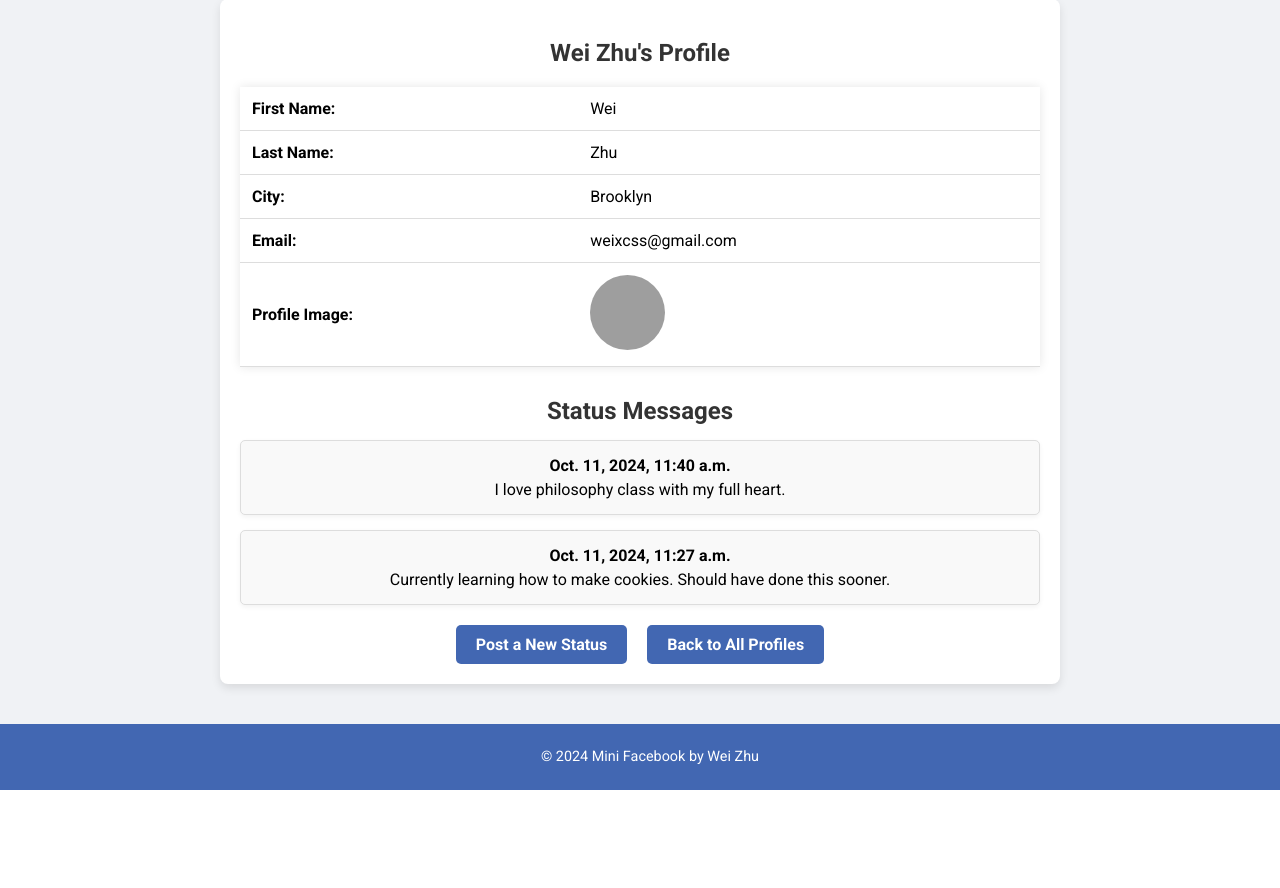
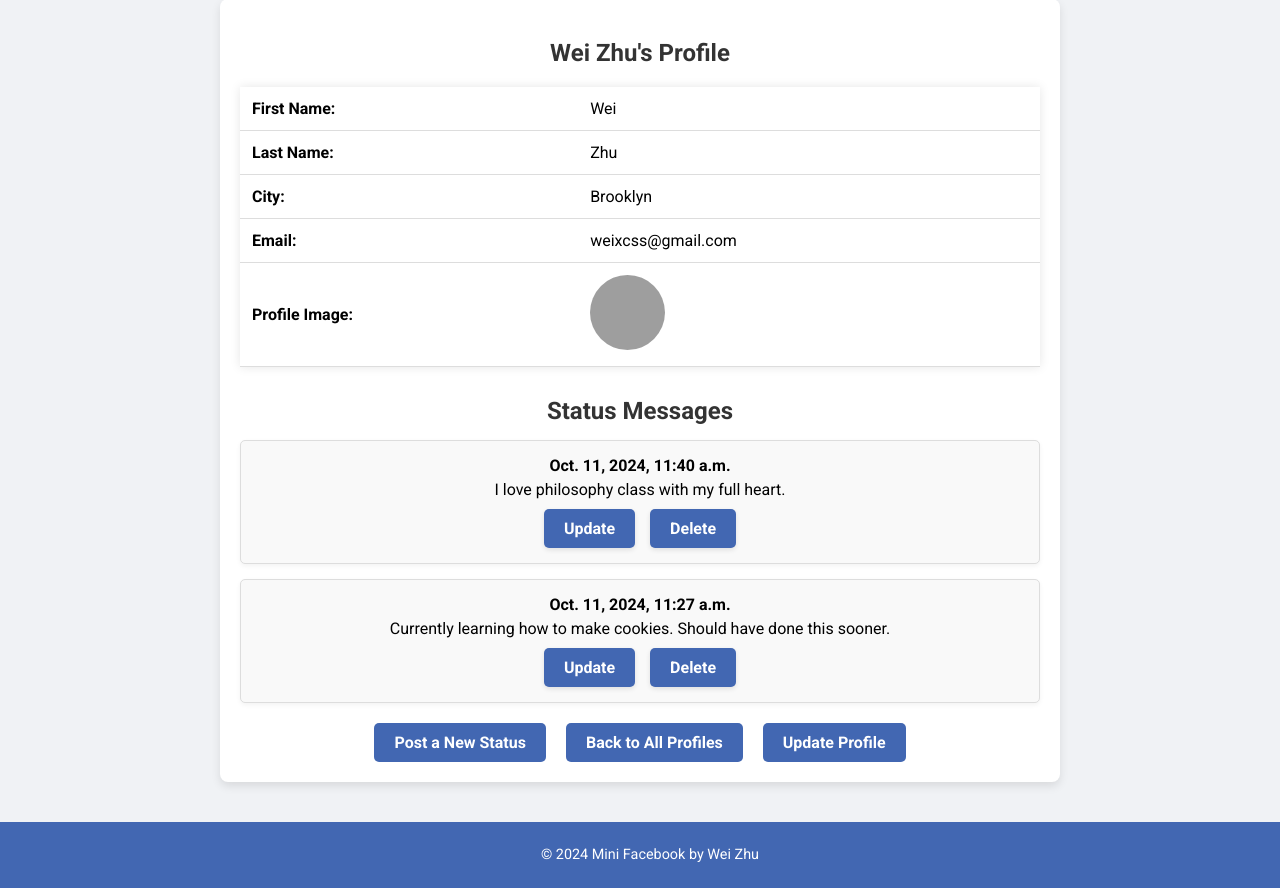
Before and after one commit to weixcss/Django, a Django app: page /mini_fb/profile/1 in a window 1280 px wide. Shown: the part 158-1046 px from the top of the page. Before the commit the page ends 948 px from the top, so only its background shows below. Run offline with Django 5.2, Linux system fonts and the light colour scheme; data comes from the database, SQL or seed files in the repository; both versions use the stored data as it was after the commit; grey boxes are pictures that could not be loaded.

Commit message:
minifb assignment 7

```diff
--- a/cs412/settings.py
+++ b/cs412/settings.py
@@ -133,3 +133,6 @@ STATICFILES_DIRS = [os.path.join(BASE_DIR, 'static')]
 # https://docs.djangoproject.com/en/5.1/ref/settings/#default-auto-field
 
 DEFAULT_AUTO_FIELD = 'django.db.models.BigAutoField'
+
+MEDIA_URL = '/media/'
+MEDIA_ROOT = os.path.join(BASE_DIR, 'media')
--- a/cs412/urls.py
+++ b/cs412/urls.py
@@ -16,6 +16,8 @@ Including another URLconf
 """
 from django.contrib import admin
 from django.urls import include, path
+from django.conf import settings
+from django.conf.urls.static import static
 
 urlpatterns = [
     path('admin/', admin.site.urls),
@@ -24,3 +26,7 @@ urlpatterns = [
     path("restaurant/", include("restaurant.urls")),
     path("mini_fb/", include("mini_fb.urls")),
 ]
+
+# Serve media files in development mode
+if settings.DEBUG:
+    urlpatterns += static(settings.MEDIA_URL, document_root=settings.MEDIA_ROOT)
--- a/mini_fb/admin.py
+++ b/mini_fb/admin.py
@@ -1,6 +1,7 @@
 from django.contrib import admin
-from .models import Profile, StatusMessage
+from .models import Profile, StatusMessage, Image
 # Register your models here.
 
 admin.site.register(Profile)
 admin.site.register(StatusMessage)
+admin.site.register(Image)
--- a/mini_fb/models.py
+++ b/mini_fb/models.py
@@ -3,7 +3,6 @@ from django.utils import timezone
 from django.urls import reverse
 
 # Create your models here.
-
 class Profile(models.Model):
     """
     A model representing a user's profile with personal details.
@@ -57,3 +56,28 @@ class StatusMessage(models.Model):
         Returns a string of the timestamp and message.
         """
         return f"Message at {self.timestamp}: {self.message}"
+
+    def get_images(self):
+        """
+        Returns all images associated with this status message.
+        """
+        return self.images.all()  # 'images' comes from related_name in Image model
+
+class Image(models.Model):
+    """
+    Model representing an image uploaded for a status message.
+
+    Attributes:
+    - image_file: the image file stored in the media directory.
+    - status_message: a foreign key linking the image to a specific status message.
+    - timestamp: the time the image was uploaded.
+    """
+    image_file = models.ImageField(upload_to='status_images/')
+    status_message = models.ForeignKey('StatusMessage', on_delete=models.CASCADE, related_name='images')
+    timestamp = models.DateTimeField(default=timezone.now)
+
+    def __str__(self):
+        """
+        Returns the string representation of the image with the timestamp.
+        """
+        return f"Image uploaded at {self.timestamp}"
--- a/mini_fb/static/css/minifb-style.css
+++ b/mini_fb/static/css/minifb-style.css
@@ -149,10 +149,42 @@ button:hover {
   margin: 5px 0 0;
 }
 
+/* Styling for status images */
+.status-image {
+  max-width: 100%;
+  height: auto;
+  margin-top: 10px;
+  border-radius: 5px;
+  box-shadow: 0 4px 10px rgba(0, 0, 0, 0.1);
+}
+
+.status-message-buttons {
+  display: flex;
+  justify-content: center; /* Center the buttons */
+  gap: 15px; /* Space between the Update and Delete buttons */
+  margin-top: 10px; /* Space between the image and buttons */
+}
+
 /* Remove bullet points */
 ul {
   list-style: none;
   padding-left: 0;
+}
+
+.action-link {
+  padding: 10px 20px;
+  background-color: #4267B2;
+  color: white;
+  text-decoration: none;
+  border-radius: 5px;
+  font-weight: bold;
+  transition: background-color 0.3s ease;
+  box-shadow: 0 2px 5px rgba(0, 0, 0, 0.1); /* Button shadow effect */
+}
+
+.action-link:hover {
+  background-color: #365899; /* Darker background on hover */
+  box-shadow: 0 4px 8px rgba(0, 0, 0, 0.15); /* Stronger shadow on hover */
 }
 
 /* Action Button Styling */
--- a/mini_fb/templates/mini_fb/show_profile.html
+++ b/mini_fb/templates/mini_fb/show_profile.html
@@ -36,6 +36,17 @@
       <div class="status-message">
         <strong>{{ status.timestamp }}</strong><br>
         <p>{{ status.message }}</p>
+
+        <!-- Display images if they exist -->
+        {% for img in status.get_images %}
+        <img src="{{ img.image_file.url }}" alt="Image for status" class="status-image">
+        {% endfor %}
+
+        <!-- Links for updating and deleting the status message -->
+        <div class="status-message-buttons">
+          <a href="{% url 'update_status' status.pk %}" class="action-link">Update</a>
+          <a href="{% url 'delete_status' status.pk %}" class="action-link">Delete</a>
+        </div>
       </div>
       {% empty %}
       <p>No status messages available.</p>
@@ -46,6 +57,7 @@
   <div class="action-links">
     <a href="{% url 'create_status' profile.pk %}" class="action-button">Post a New Status</a>
     <a href="{% url 'show_all_profiles' %}" class="action-button">Back to All Profiles</a>
+    <a href="{% url 'update_profile' profile.pk %}" class="action-button">Update Profile</a>
   </div>
 </div>
 {% endblock %}
--- a/mini_fb/urls.py
+++ b/mini_fb/urls.py
@@ -1,6 +1,6 @@
 from django.urls import path
 from . import views
-from .views import ShowAllProfilesView, ShowProfilePageView, CreateProfileView, CreateStatusMessageView
+from .views import ShowAllProfilesView, ShowProfilePageView, CreateProfileView, CreateStatusMessageView, UpdateProfileView, DeleteStatusMessageView, UpdateStatusMessageView
 
 
 urlpatterns = [
@@ -8,6 +8,9 @@ urlpatterns = [
     path('profile/<int:pk>', ShowProfilePageView.as_view(), name='show_profile'), # http://
     path('create_profile', CreateProfileView.as_view(), name='create_profile'), # http://
     path('profile/<int:pk>/create_status', CreateStatusMessageView.as_view(), name='create_status'),
+    path('profile/<int:pk>/update', UpdateProfileView.as_view(), name='update_profile'),
+    path('status/<int:pk>/delete', DeleteStatusMessageView.as_view(), name='delete_status'),
+    path('status/<int:pk>/update', UpdateStatusMessageView.as_view(), name='update_status'),
     #path('', views.main, name='mini_fb'),  # http://127.0.0.1:8000/restaurant/
     #path('main/', views.main, name='main'), # http://127.0.0.1:8000/restaurant/main
     #path('order/', views.order, name='order'), # http://127.0.0.1:8000/restaurant/order
--- a/mini_fb/views.py
+++ b/mini_fb/views.py
@@ -1,9 +1,9 @@
 from django.shortcuts import render
 
 # Create your views here.
-from django.views.generic import ListView, DetailView, CreateView
-from .models import Profile, StatusMessage
-from .forms import CreateProfileForm, CreateStatusMessageForm
+from django.views.generic import ListView, DetailView, CreateView, UpdateView, DeleteView
+from .models import Profile, StatusMessage, Image
+from .forms import CreateProfileForm, CreateStatusMessageForm, UpdateProfileForm
 from django.urls import reverse
 
 class ShowAllProfilesView(ListView):
@@ -50,10 +50,21 @@ class CreateProfileView(CreateView):
         """
         return reverse('show_profile', kwargs={'pk': self.object.pk})
 
+class UpdateProfileView(UpdateView):
+    """
+    Class-based view to update an existing profile.
+    """
+    model = Profile
+    form_class = UpdateProfileForm
+    template_name = 'mini_fb/update_profile_form.html'
+
+    def get_success_url(self):
+        """
+        After the profile is updated, redirect to the profile page.
+        """
+        return reverse('show_profile', kwargs={'pk': self.object.pk})
+
 class CreateStatusMessageView(CreateView):
-    """
-    Class-based view to handle creating a status message for a profile.
-    """
     form_class = CreateStatusMessageForm
     template_name = 'mini_fb/create_status_form.html'
 
@@ -68,10 +79,20 @@ class CreateStatusMessageView(CreateView):
 
     def form_valid(self, form):
         """
-        Attach the status message to the correct profile before saving.
+        Handles the form submission and create status message with images.
         """
         profile = Profile.objects.get(pk=self.kwargs['pk'])
-        form.instance.profile = profile
+        form.instance.profile = profile  # Attach the profile to the status message
+
+        sm = form.save() # Save status message to the database
+
+        # Handles file uploads
+        files = self.request.FILES.getlist('files')
+        for file in files:
+            # Create a new Image object for each uploaded file
+            image = Image(status_message=sm, image_file=file)
+            image.save()
+
         return super().form_valid(form)
 
     def get_success_url(self):
@@ -79,3 +100,34 @@ class CreateStatusMessageView(CreateView):
         Redirect to the profile page after the status message is created.
         """
         return reverse('show_profile', kwargs={'pk': self.kwargs['pk']})
+
+class DeleteStatusMessageView(DeleteView):
+    """
+    View to delete a status message.
+    """
+    model = StatusMessage
+    template_name = 'mini_fb/delete_status_form.html'
+    context_object_name = 'status_message'
+
+    def get_success_url(self):
+        """
+        After deleting the status message, redirect to the associated profile's page.
+        """
+        profile_pk = self.object.profile.pk  # Gets associated profile's primary key
+        return reverse('show_profile', kwargs={'pk': profile_pk})
+
+class UpdateStatusMessageView(UpdateView):
+    """
+    View to update a status message.
+    """
+    model = StatusMessage
+    fields = ['message']  # Only allow editing the message field
+    template_name = 'mini_fb/update_status_form.html'
+    context_object_name = 'status_message'
+
+    def get_success_url(self):
+        """
+        After updating the status message, redirect to the associated profile's page.
+        """
+        profile_pk = self.object.profile.pk
+        return reverse('show_profile', kwargs={'pk': profile_pk})
```
Also changed, not shown: mini_fb/forms.py (+9 -0 lines), mini_fb/templates/mini_fb/create_status_form.html (+9 -1 lines), mini_fb/templates/mini_fb/delete_status_form.html (added, +17 -0 lines), mini_fb/templates/mini_fb/update_profile_form.html (added, +18 -0 lines), mini_fb/templates/mini_fb/update_status_form.html (added, +17 -0 lines), db.sqlite3, media/status_images/740ef0442a5fec22af7d2f7244bbd4bf.jpg (added), media/status_images/sad_anime_boy_wallpaper_by_chareos1250_deazvki-fullview.jpg (added), mini_fb/migrations/0003_image.py (added).
